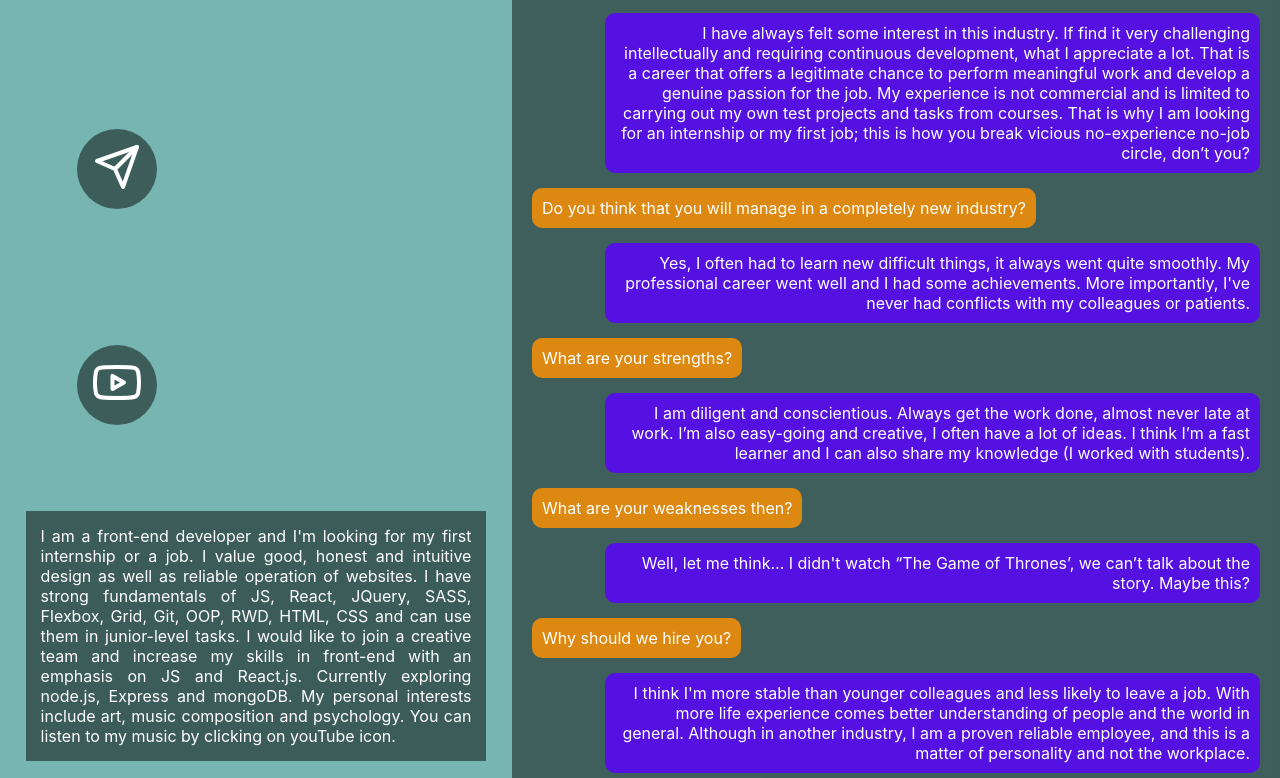
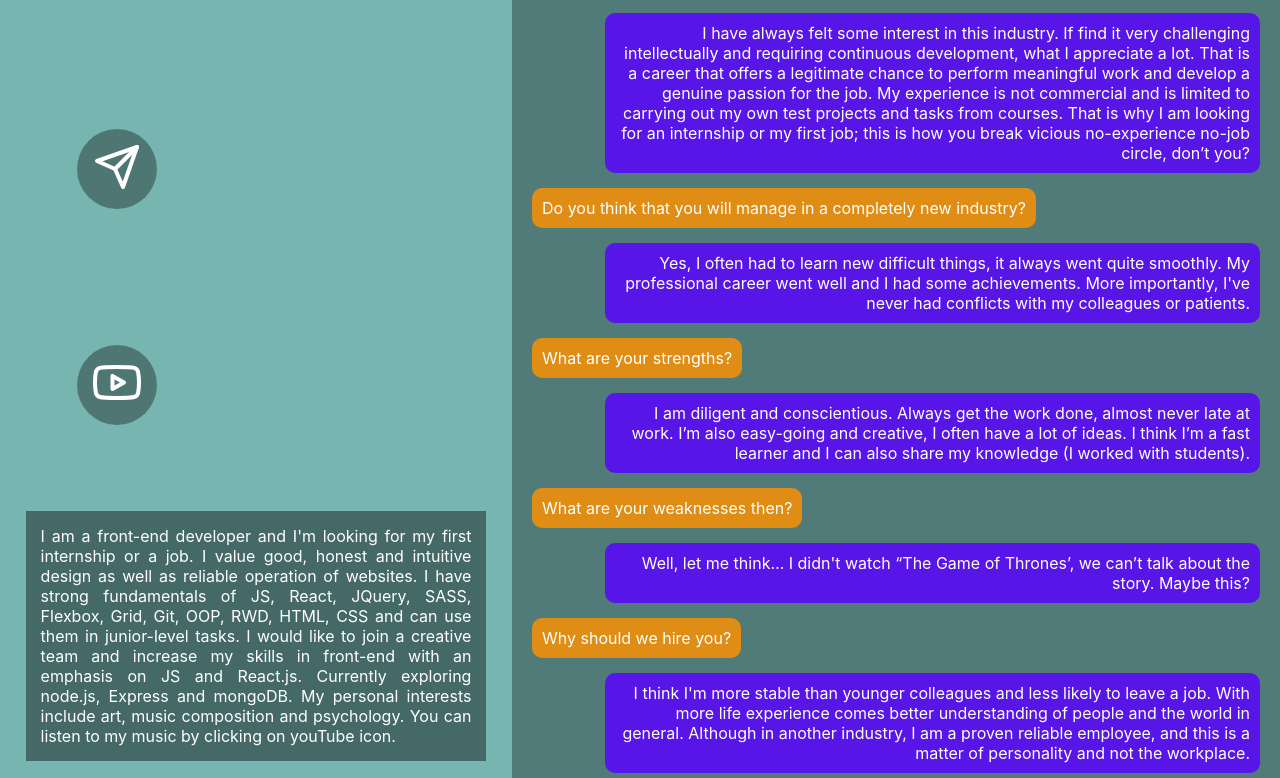
Before and after one commit to waterbreathing/portfolio, a React (Create React App) app: page /aboutMe in a window 1280 px wide. Shown: the part 497-1275 px from the top of the page. Built offline with nearby package versions, Linux system fonts and the light colour scheme.

Commit message:
delete comments

```diff
--- a/src/components/AboutMe.css
+++ b/src/components/AboutMe.css
@@ -15,7 +15,7 @@
 .icons a {
     text-align: left;
     display: inline-block;
-    background-color: rgba(2, 2, 2, 0.486);
+    background-color: rgba(2, 2, 2, 0.342);
     width: 5rem;
     height: 5rem;
     text-align: center;
@@ -27,7 +27,7 @@
     color: white;
     padding: 15px;
     margin: 0 5%;
-    background-color: rgba(0, 0, 0, 0.493);
+    background-color: rgba(0, 0, 0, 0.418);
     text-align: justify;
 
 }
@@ -38,12 +38,12 @@
     margin: 10% 15%;
     font-size: 3rem;
     align-items: flex-start;
-    /* flex-grow: 1; */
+
 }
 
 
 .dialogue {
-    background-color: rgba(0, 0, 0, 0.479);
+    background-color: rgba(0, 0, 0, 0.322);
     /* flex-grow: 1; */
     flex-basis: 60%;
     padding: 0 20px;
@@ -104,7 +104,7 @@
 
     .dialogue {
         flex-basis: 90%;
-        background-color: #76B5B0;
+        background-color: rgba(118, 181, 176, 0.664);
 
     }
 
@@ -115,12 +115,6 @@
 
 @media (max-width:767px) and (orientation:landscape) {
 
-    /* .aboutMeContainer {
-
-        margin: 0;
-
-
-    } */
 
 
     .mediaContainer {
--- a/src/components/Header.js
+++ b/src/components/Header.js
@@ -1,5 +1,5 @@
 import React from 'react';
-import { BrowserRouter, Route, NavLink } from 'react-router-dom';
+import { NavLink } from 'react-router-dom';
 import './Header.css'
 import { FiGithub, FiLinkedin, FiSend, FiYoutube } from 'react-icons/fi';
 
--- a/src/components/User.js
+++ b/src/components/User.js
@@ -10,7 +10,7 @@ const User = (props) => {
         return string.charAt(0).toUpperCase() + string.slice(1);
     }
 
-    // console.log(props.weatherX.cod)
+
 
     const { name, location, login, picture } = props.user;
     const { coord, main, weather } = props.weatherX
```
Also changed, not shown: src/App.css (+0 -8 lines), src/App.js (+8 -8 lines), src/components/AboutMe.js (+0 -10 lines), src/components/AddTask.css (+0 -11 lines), src/components/AddTask.js (+1 -19 lines), src/components/FetchAPI.js (+1 -21 lines), src/components/Header.css (+0 -12 lines), src/components/Task.js (+4 -4 lines), src/img/face1.jpg (deleted), src/img/world.jpg (deleted).
